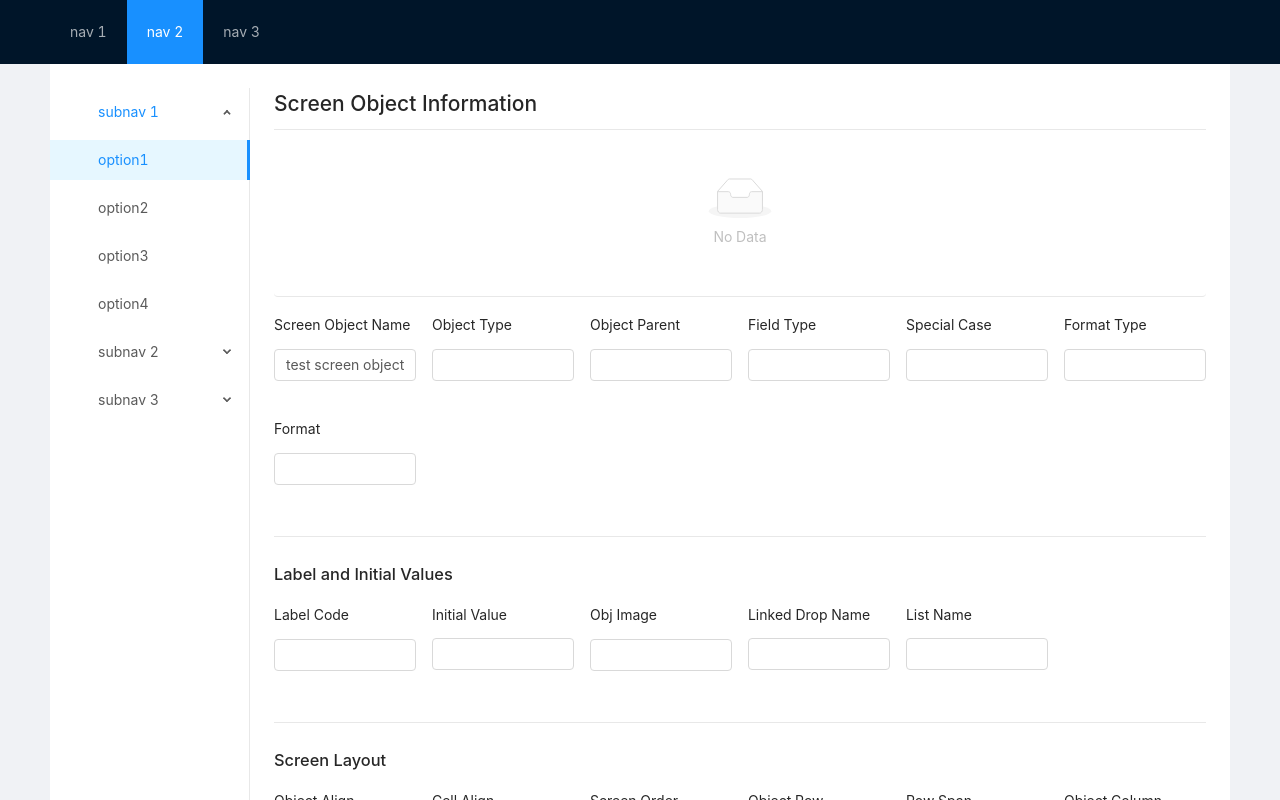
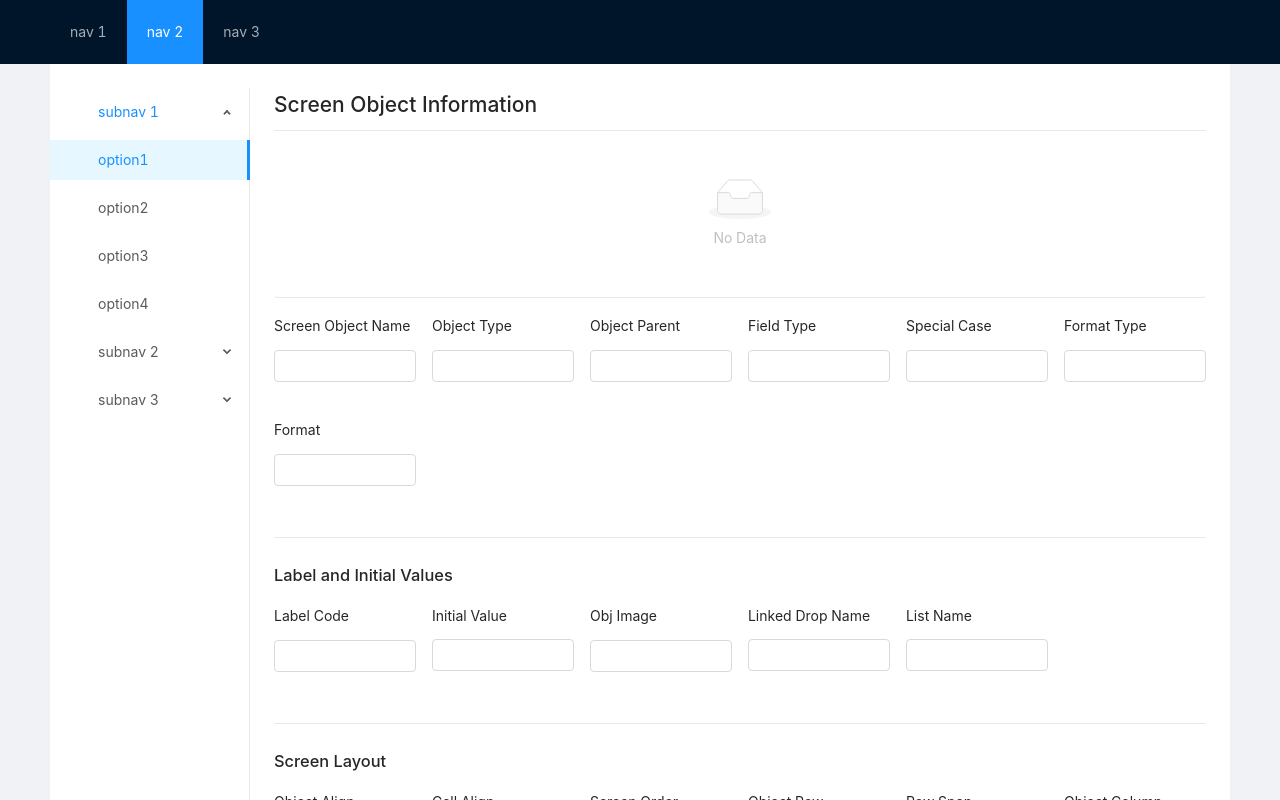
Before and after one commit to EthenWang/dataloader, a Vue app in the folder client/: page / in a window 1280 px wide. Shown: the top 800 px of the page. Built offline with nearby package versions, Linux system fonts and the light colour scheme.

Commit message:
Set field value with store data

```diff
--- a/client/src/App.vue
+++ b/client/src/App.vue
@@ -46,7 +46,7 @@
           </a-menu>
         </a-layout-sider>
         <a-layout-content :style="{ padding: '0 24px', minHeight: '280px' }">
-          <DataControl type="screen" />
+          <screen-control/>
         </a-layout-content>
       </a-layout>
     </a-layout-content>
@@ -54,12 +54,12 @@
 </template>
 
 <script>
-import DataControl from './components/DataControl';
+import ScreenControl from './components/ScreenControl';
 
 export default {
   name: 'App',
   components: {
-    DataControl
+    ScreenControl
   },
   data () {
     return {
--- /dev/null
+++ b/client/src/components/ScreenControl.vue
@@ -0,0 +1,20 @@
+<template>
+  <div>
+    <a-row>
+      <a-col>
+      </a-col>
+    </a-row>
+    <data-control type="screen" />
+  </div>
+</template>
+
+<script lang="ts">
+import Vue from 'vue'
+import DataControl from './DataControl.vue'
+
+export default Vue.extend({
+  components: {
+    DataControl
+  }
+})
+</script>
--- a/client/src/components/ScreenObject.vue
+++ b/client/src/components/ScreenObject.vue
@@ -1,15 +1,15 @@
 <template>
   <a-form-item v-if="props.type === 'checkbox'">
-    <a-checkbox :checked="model">
+    <a-checkbox :checked="model" @change="onInputChange">
       {{ props.label }}
     </a-checkbox>
   </a-form-item>
   <a-form-item v-else :label="props.label" :colon="false">
     <template v-if="props.type === 'combobox'">
-      <a-select :value="model" style="width: 100%" />
+      <a-select :value="model" style="width: 100%" @change="onSelectChange"/>
     </template>
     <template v-else>
-      <a-input :value="model" style="width: 100%" />
+      <a-input :value="model" style="width: 100%" @change="onInputChange"/>
     </template>
   </a-form-item>
 </template>
@@ -17,19 +17,42 @@
 <script lang="ts">
 import Vue from 'vue';
 import { Component, Prop, Model } from 'vue-property-decorator';
+import { __values } from 'tslib';
 
 @Component
 export default class ScreenObject extends Vue {
   @Prop(Object) props!: {
     label: string,
     model: string,
-    type: string,
+    type: 'textfield' | 'checkbox' | 'combobox',
   };
 
   get model() {
     if (this.props.model) {
       return this.$_.get(this.$store.state.screen, this.props.model);
     }
+    return null;
+  }
+
+  onInputChange(e:  {
+    target: {
+      checked: boolean,
+      value: string
+    }
+  }) {
+    this.$store.commit('setScreenModel', {
+      path: this.props.model,
+      type: this.props.type,
+      value: this.props.type === 'checkbox' ? e.target.checked : e.target.value
+    });
+  }
+
+  onSelectChange(value: string) {
+    this.$store.commit('setScreenModel', {
+      path: this.props.model,
+      type: this.props.type,
+      value
+    });
   }
 }
 </script>
--- a/client/src/store.ts
+++ b/client/src/store.ts
@@ -1,27 +1,24 @@
 import Vue from 'vue';
 import Vuex from 'vuex';
 import { Screen, Translation, Message } from '@/models';
+import * as _ from 'lodash';
 
 Vue.use(Vuex);
 
 export default new Vuex.Store({
   state: {
-    screen: {
-      screeninfo: {
-        screenname: 'test screen name'
-      },
-      screenobject: {
-        screenobjname: 'test screen object'
-      }
-    } as unknown as Screen,
+    screen: {} as Screen,
     translations: new Array<Translation>(),
     messages: new Array<Message>()
   },
-  getters: {
-
-  },
   mutations: {
-
+    setScreenModel(state, payload: {
+      path: string,
+      type: string,
+      value: string | boolean | number | null
+    }) {
+      state.screen = _.set( { ...state.screen }, payload.path, payload.value);
+    }
   },
   actions: {
 
```
